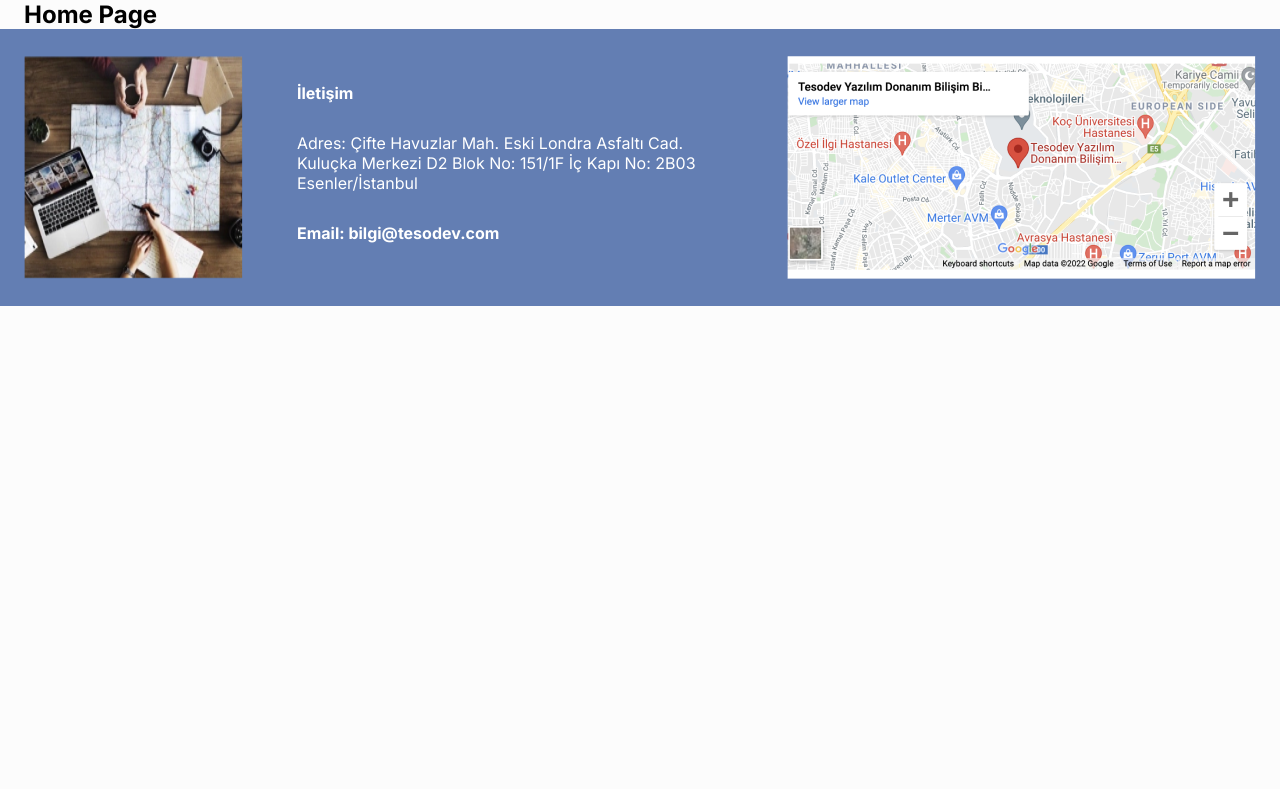
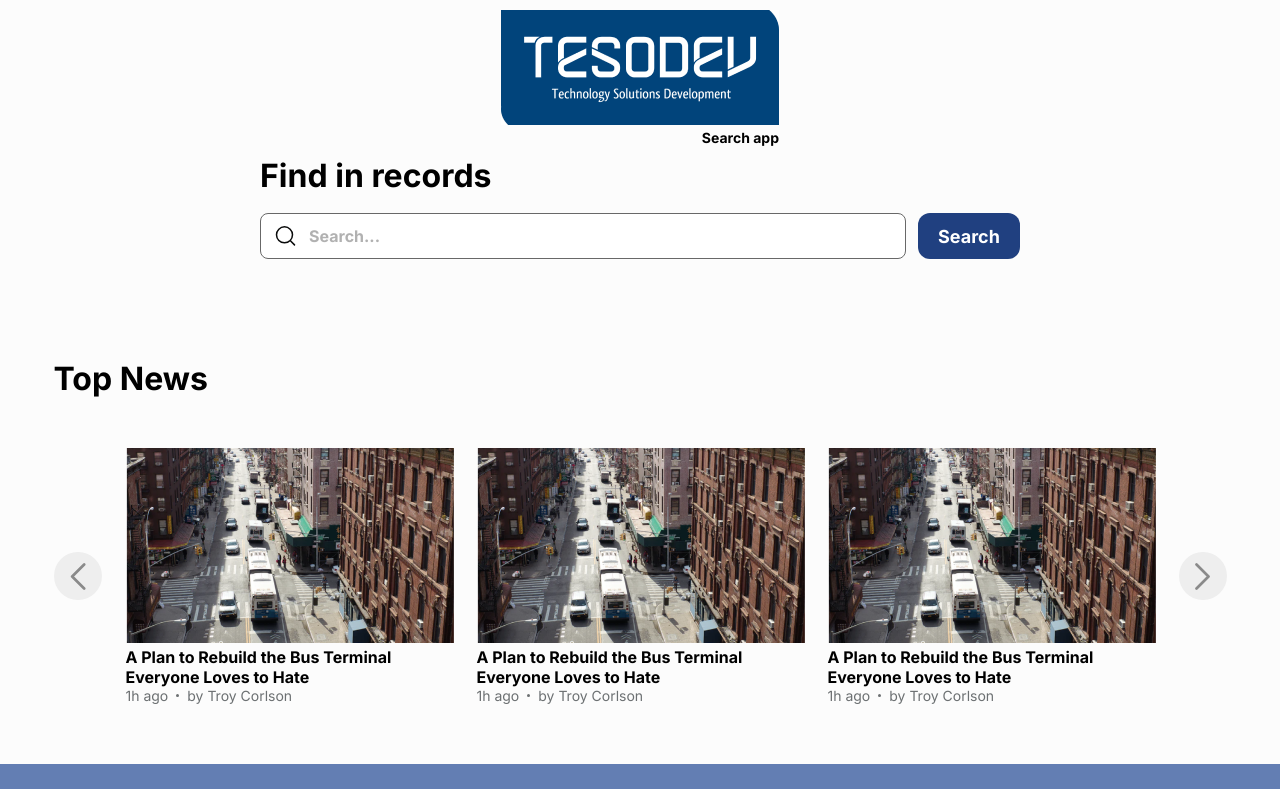
Before and after one commit to gorkemgunay/tesodev-case, a React (Create React App) app: page / in a window 1280 px wide. Shown: the top 789 px of the page. Built offline with nearby package versions, Linux system fonts and the light colour scheme.

Commit message:
slider & slider card

```diff
--- /dev/null
+++ b/src/components/Slider.js
@@ -0,0 +1,53 @@
+import SliderCard from "./SliderCard";
+
+const sliderData = [
+  {
+    image: "./assets/images/slider-image.png",
+    title: "A Plan to Rebuild the Bus Terminal Everyone Loves to Hate",
+    date: "1h ago",
+    author: "Troy Corlson",
+  },
+  {
+    image: "./assets/images/slider-image.png",
+    title: "A Plan to Rebuild the Bus Terminal Everyone Loves to Hate",
+    date: "1h ago",
+    author: "Troy Corlson",
+  },
+  {
+    image: "./assets/images/slider-image.png",
+    title: "A Plan to Rebuild the Bus Terminal Everyone Loves to Hate",
+    date: "1h ago",
+    author: "Troy Corlson",
+  },
+  // {
+  //   image: "./assets/images/slider-image.png",
+  //   title: "A Plan to Rebuild the Bus Terminal Everyone Loves to Hate",
+  //   date: "1h ago",
+  //   author: "Troy Corlson",
+  // },
+];
+
+function Slider() {
+  return (
+    <div className="slider">
+      <button className="slider__button">
+        <img src="./assets/icons/left-arrow.svg" alt="left-arrow" />
+      </button>
+      <div className="slider__cards">
+        {sliderData.map((slider, index) => (
+          <SliderCard
+            image={slider.image}
+            title={slider.title}
+            date={slider.date}
+            author={slider.author}
+          />
+        ))}
+      </div>
+      <button className="slider__button">
+        <img src="./assets/icons/right-arrow.svg" alt="right-arrow" />
+      </button>
+    </div>
+  );
+}
+
+export default Slider;
--- /dev/null
+++ b/src/components/SliderCard.js
@@ -0,0 +1,15 @@
+function SliderCard({ image, title, date, author }) {
+  return (
+    <div className="slider-card">
+      <img src={image} alt="slider-image" />
+      <h4>{title}</h4>
+      <div className="slider-card__footer">
+        <small>{date}</small>
+        <span />
+        <small>by {author}</small>
+      </div>
+    </div>
+  );
+}
+
+export default SliderCard;
--- a/src/pages/Home.js
+++ b/src/pages/Home.js
@@ -1,14 +1,32 @@
 import Container from "../components/Container";
 import Footer from "../components/Footer";
+import Search from "../components/Search";
+import Slider from "../components/Slider";
 
 function Home() {
   return (
-    <main>
+    <div className="home-page">
       <Container>
-        <h2>Home Page</h2>
+        <div className="home-page__logo">
+          <img
+            src="./assets/images/logo.png"
+            alt="logo"
+            className="home-page"
+          />
+          <p>Search app</p>
+        </div>
+
+        <div className="home-page__search">
+          <h2>Find in records</h2>
+          <Search />
+        </div>
+        <div className="home-page__news">
+          <h2>Top News</h2>
+          <Slider />
+        </div>
       </Container>
       <Footer />
-    </main>
+    </div>
   );
 }
 
--- a/src/styles/_container.scss
+++ b/src/styles/_container.scss
@@ -1,4 +1,8 @@
 .container {
+  display: flex;
+  align-items: center;
+  justify-content: center;
+  flex-direction: column;
   max-width: 1280px;
   width: 100%;
   padding: 0 24px;
--- a/src/styles/_footer.scss
+++ b/src/styles/_footer.scss
@@ -1,4 +1,5 @@
 .page-footer {
+  margin-top: 60px;
   div {
     display: flex;
     gap: 30px;
--- /dev/null
+++ b/src/styles/_home-page.scss
@@ -0,0 +1,24 @@
+.home-page {
+  &__logo {
+    margin-top: 10px;
+    margin-bottom: 10px;
+    p {
+      text-align: right;
+      font-size: 14px;
+      font-weight: 700;
+    }
+  }
+  &__search {
+    h2 {
+      font-size: 32px;
+      margin-bottom: 18px;
+    }
+  }
+  &__news {
+    margin-top: 100px;
+    h2 {
+      font-size: 32px;
+      margin-bottom: 50px;
+    }
+  }
+}
--- /dev/null
+++ b/src/styles/_slider-card.scss
@@ -0,0 +1,22 @@
+.slider-card {
+  width: 327px;
+  &__footer {
+    display: flex;
+    align-items: center;
+    gap: 8px;
+    h4 {
+      font-size: 16px;
+      color: $text-black-color;
+    }
+    span {
+      background-color: #6c7072;
+      width: 3px;
+      height: 3px;
+      border-radius: 50vw;
+    }
+    small {
+      font-size: 14px;
+      color: #6c7072;
+    }
+  }
+}
--- /dev/null
+++ b/src/styles/_slider.scss
@@ -0,0 +1,22 @@
+.slider {
+  display: flex;
+  align-items: center;
+  gap: 24px;
+  &__cards {
+    display: flex;
+    align-items: center;
+    gap: 24px;
+  }
+  button {
+    display: flex;
+    align-items: center;
+    justify-content: center;
+    height: 48px;
+    width: 48px;
+    background-color: #eee;
+    border-radius: 50vw;
+    border: 0;
+    outline: 0;
+    cursor: pointer;
+  }
+}
--- a/src/styles/index.scss
+++ b/src/styles/index.scss
@@ -8,3 +8,6 @@
 @import "add-link-form";
 @import "record-card";
 @import "footer";
+@import "slider";
+@import "slider-card";
+@import "home-page";
```
